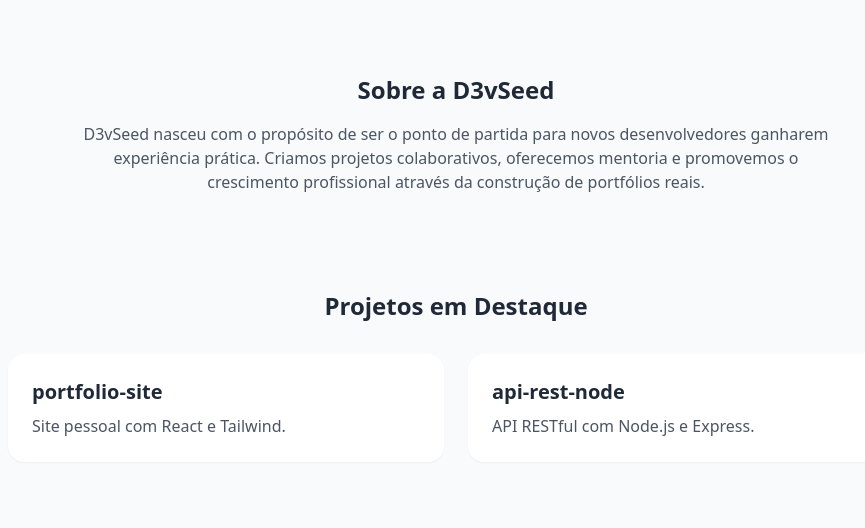
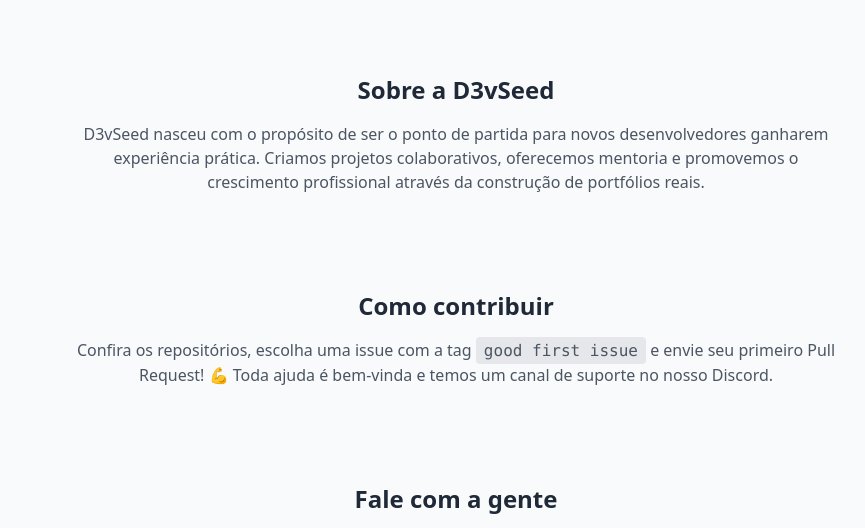
Before and after one commit to D3vSeed/Site-D3vSeed, a plain HTML site: page index.html in a window 1280 px wide. Shown: the part 230-758 px from the top of the page, without its empty margins (184-1049 px from the left). Drawn offline with nearby package versions, Linux system fonts and the light colour scheme.

Commit message:
Update index.html

```diff
--- a/index.html
+++ b/index.html
@@ -29,21 +29,6 @@
     </p>
   </section>
 
-  <!-- Projetos -->
-  <section class="max-w-4xl mx-auto">
-    <h2 class="text-2xl font-semibold text-center mb-8">Projetos em Destaque</h2>
-    <div class="grid md:grid-cols-2 gap-6">
-      <div class="rounded-2xl shadow-sm bg-white p-6">
-        <h2 class="text-xl font-semibold">portfolio-site</h2>
-        <p class="text-gray-600 mt-2">Site pessoal com React e Tailwind.</p>
-      </div>
-      <div class="rounded-2xl shadow-sm bg-white p-6">
-        <h2 class="text-xl font-semibold">api-rest-node</h2>
-        <p class="text-gray-600 mt-2">API RESTful com Node.js e Express.</p>
-      </div>
-    </div>
-  </section>
-
   <!-- Como contribuir -->
   <section class="max-w-3xl mx-auto text-center">
     <h2 class="text-2xl font-semibold mb-4">Como contribuir</h2>
```
